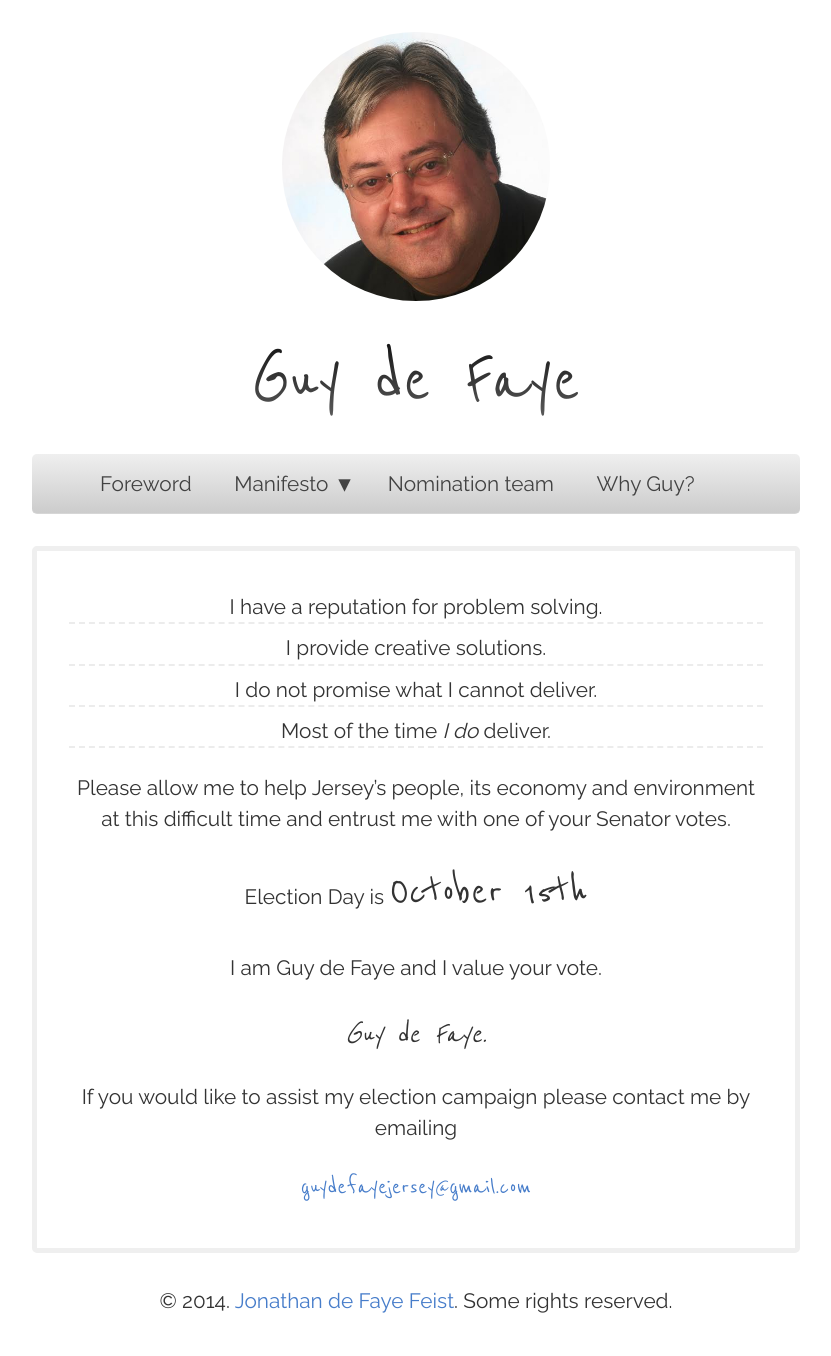
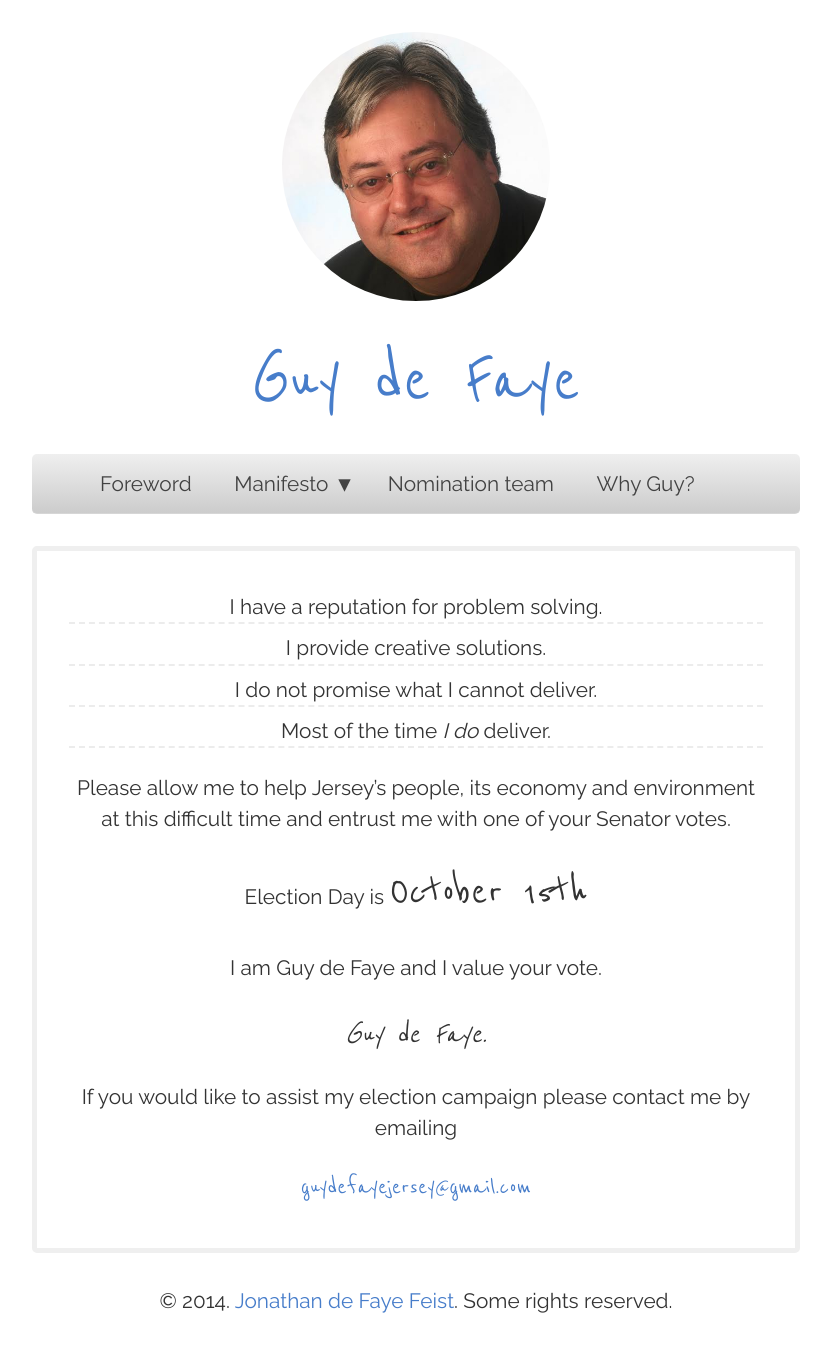
Before and after one commit to gdef/gdef.github.io, a Jekyll site: the page built from index.html, in a window 1280 px wide. Shown: the whole page, without its empty margins (224-1055 px from the left). Built offline with Jekyll 4.4.1, drawn with Linux system fonts in a browser that asks for light colours.

Commit message:
Emergency add ie compat and title fix

```diff
--- /dev/null
+++ b/Gemfile
@@ -0,0 +1,3 @@
+source 'https://rubygems.org'
+
+gem 'github-pages'
--- a/_sass/_base.scss
+++ b/_sass/_base.scss
@@ -21,9 +21,9 @@
             font-weight: 400;
             margin: .7rem 0;
             color: $dark-gray;
-            @include background(linear-gradient(black, lighten($dark-gray, 25%)));
-            -webkit-background-clip: text;
-            -webkit-text-fill-color: transparent;
+            // @include background(linear-gradient(black, lighten($dark-gray, 25%)));
+            // -webkit-background-clip: text;
+            // -webkit-text-fill-color: transparent;
         }
 
         header {
--- a/_sass/in/_mixins.scss
+++ b/_sass/in/_mixins.scss
@@ -1,8 +1,10 @@
 @mixin border-radius($r) {
-  @include border-top-radius($r);
-  @include border-left-radius($r);
-  @include border-right-radius($r);
-  @include border-bottom-radius($r);
+  -webkit-border-radius: $r;
+  -moz-border-radius: $r;
+  border-radius: $r;
+  behavior: url(css/pie.htc);
+  position: relative;
+  zoom: 1;
 }
 
 @mixin font-scale($s) {
```
Also changed, not shown: Gemfile.lock (added), 1 other file.
